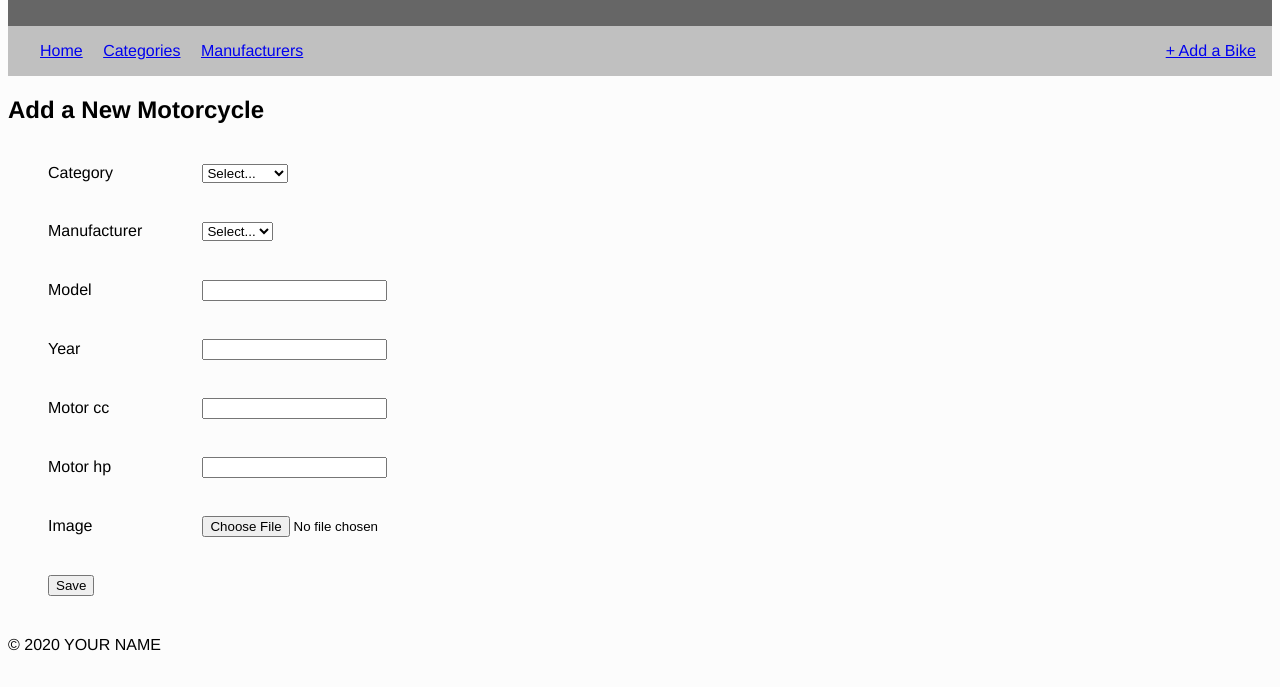
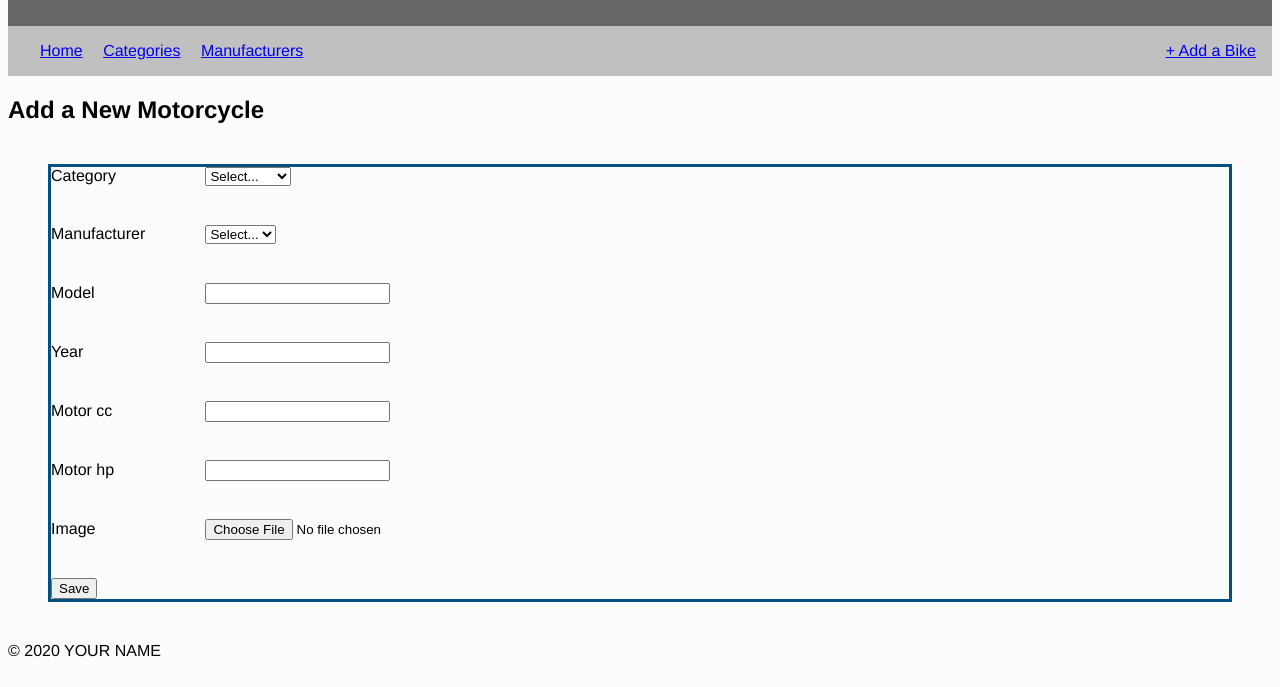
Before and after one commit to boykj/cs290-project2, a plain HTML site: page motorcycle_form.html in a window 1280 px wide. Shown: the part 113-800 px from the top of the page. Drawn offline with Linux system fonts and the light colour scheme.

Commit message:
main.css: Add solid blue border around form-container

```diff
--- a/main.css
+++ b/main.css
@@ -77,6 +77,8 @@ img.thumbnail {
 
 #motorcycle_form_container {
   margin: 40px;
+  border-style:  solid;
+  border-color:  #005180;
 }
 
 #motorcycle_form_container label {
```
